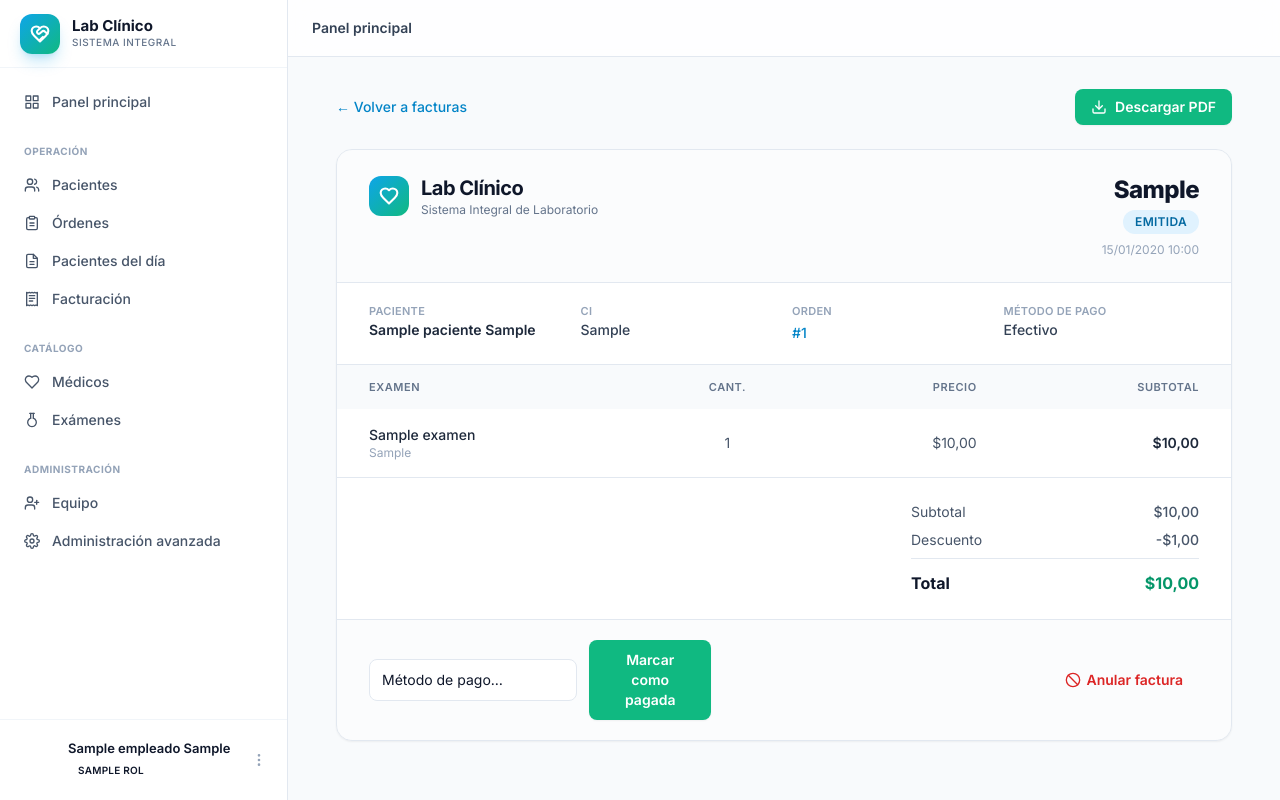
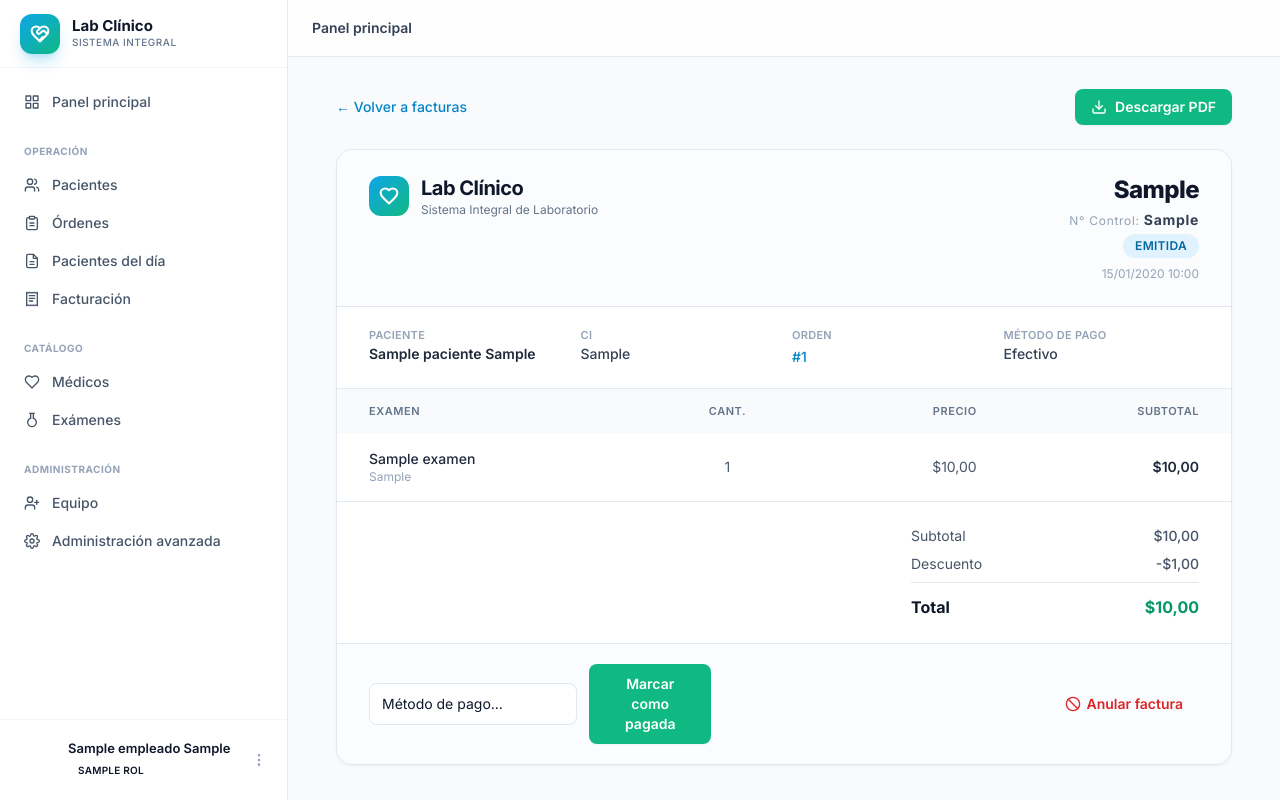
Before and after one commit to Epaval/labclin, a Django app: page /facturas/1/ in a window 1280 px wide. Run offline with Django 5.2, Linux system fonts and the light colour scheme; a user stored in the database is signed in; tables that the repository leaves empty hold one stand-in row (values such as "Sample post"); parts of the project's set-up code (start-up, migrations or seed data) failed here and were passed over.

Commit message:
v0.0.1: Numero de control fiscal venezolano 00-NNNNN

```diff
--- a/apps/billing/models.py
+++ b/apps/billing/models.py
@@ -19,6 +19,13 @@
     ]
 
     numero = models.CharField(max_length=20, unique=True)
+    numero_control = models.CharField(
+        "Número de control",
+        max_length=10,
+        unique=True,
+        blank=True,
+        help_text="Formato fiscal: 00-NNNNN (auto-generado)",
+    )
 
     expediente = models.ForeignKey(
         "patients.Expediente",
--- a/templates/billing/factura_detail.html
+++ b/templates/billing/factura_detail.html
@@ -36,6 +36,11 @@
         </div>
         <div class="text-right">
           <p class="text-2xl font-extrabold text-slate-900 tracking-tight">{{ factura.numero }}</p>
+          {% if factura.numero_control %}
+          <p class="text-sm font-bold text-slate-700 tracking-wider mt-1">
+            <span class="text-slate-400 text-xs font-normal">N° Control:</span> {{ factura.numero_control }}
+          </p>
+          {% endif %}
           <span class="inline-flex items-center px-3 py-1 rounded-full text-xs font-semibold uppercase tracking-wide mt-1
             {% if factura.estado == 'emitida' %}bg-sky-100 text-sky-700
             {% elif factura.estado == 'pagada' %}bg-emerald-100 text-emerald-700
--- a/templates/reports/factura.html
+++ b/templates/reports/factura.html
@@ -46,6 +46,10 @@
       <td style="text-align:right; vertical-align:top;">
         <div class="factura-num">FACTURA</div>
         <div class="factura-num">N° {{ factura.numero }}</div>
+        <div style="margin-top:6px; padding:6px 10px; background-color:#f1f5f9; border:1px solid #cbd5e1; border-radius:4px; display:inline-block; text-align:center;">
+          <div style="font-size:9px; color:#64748b; text-transform:uppercase; letter-spacing:0.5px;">N° Control</div>
+          <div style="font-size:14px; font-weight:bold; color:#0f172a; letter-spacing:1px;">{{ factura.numero_control }}</div>
+        </div>
         <div class="sub" style="margin-top:4px;">
           Fecha: {{ factura.fecha_creacion|date:"d/m/Y H:i" }}<br>
           Estado: {{ factura.get_estado_display }}
```
Also changed, not shown: apps/billing/migrations/0002_factura_numero_control.py (added), 1 other file.
